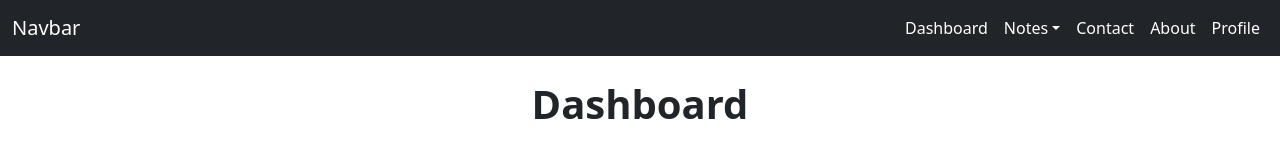
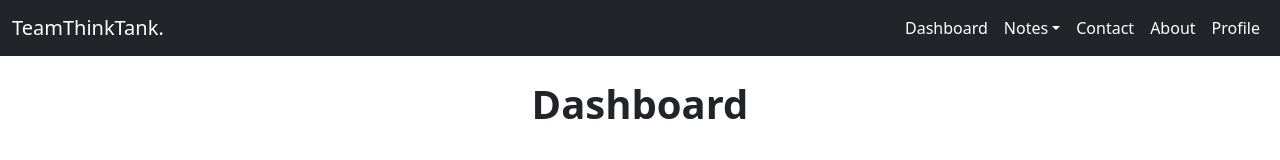
Before and after one commit to dcruz-nc/Team-Think-Tank, a plain HTML site: page dashboard.html in a window 1280 px wide. Shown: the top 160 px of the page. Drawn offline with nearby package versions, Linux system fonts and the light colour scheme.

Commit message:
Edited navbar name

```diff
--- a/dashboard.html
+++ b/dashboard.html
@@ -9,7 +9,7 @@
     <header>
         <nav class="navbar navbar-expand-lg navbar-dark bg-dark">
             <div class="container-fluid">
-                <a class="navbar-brand text-white" href="#">Navbar</a>
+                <a class="navbar-brand text-white" href="#">TeamThinkTank.</a>
                 <button class="navbar-toggler" type="button" data-bs-toggle="collapse" data-bs-target="#navbarNav" aria-controls="navbarNav" aria-expanded="false" aria-label="Toggle navigation">
                     <span class="navbar-toggler-icon"></span>
                 </button>
```
